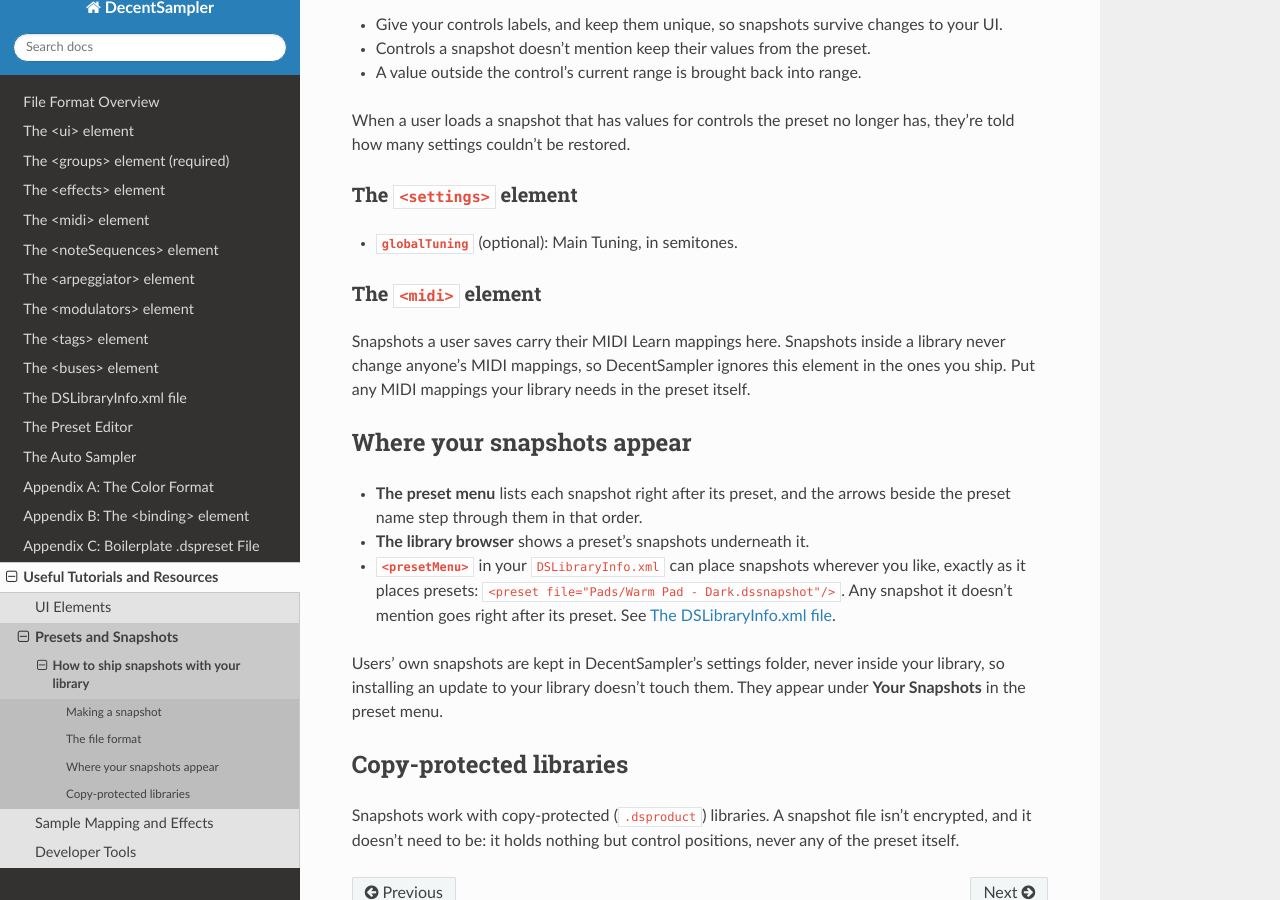
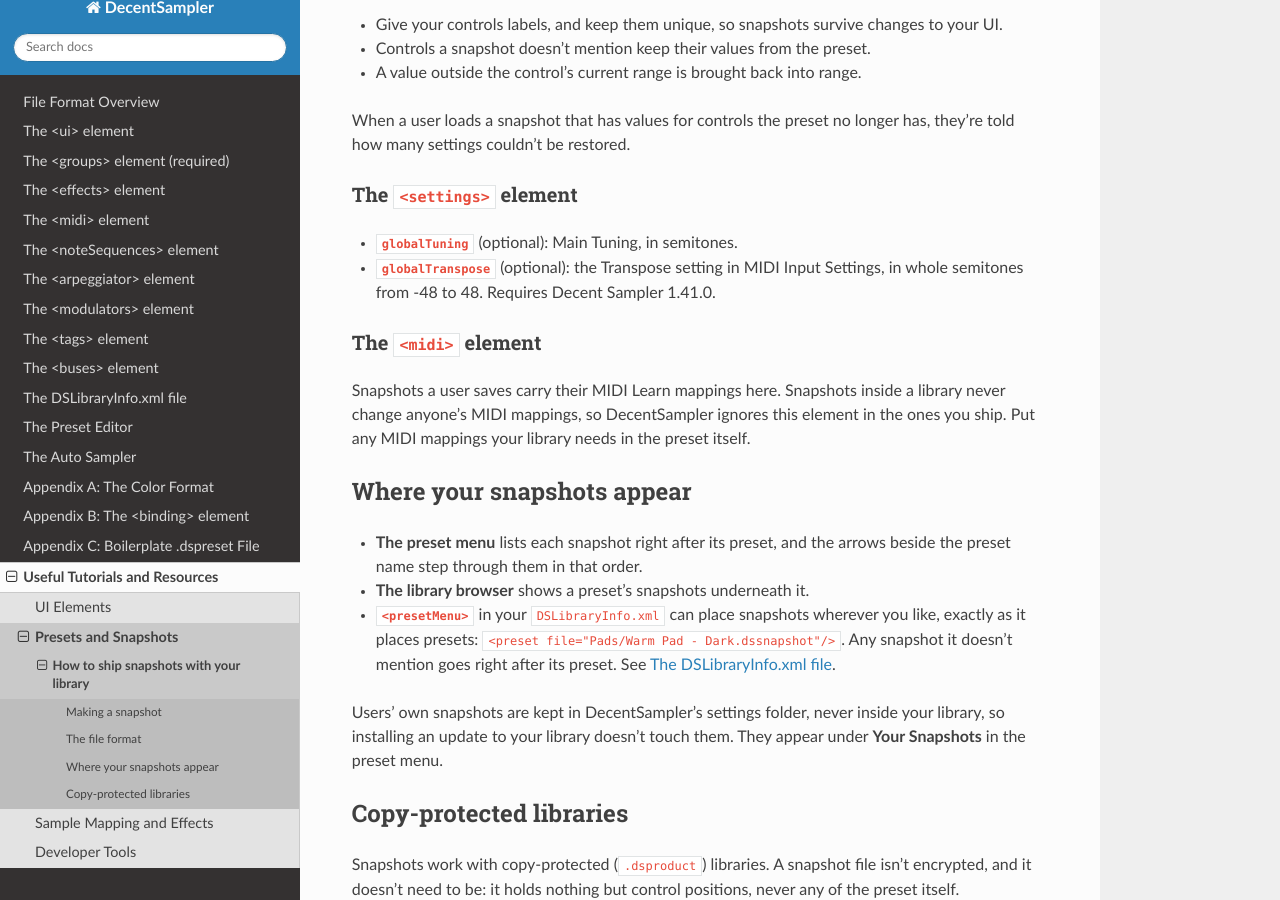
Before and after one commit to DecentSamples/DecentSampler-Developers-Guide, a Sphinx documentation site: the page built from docs/source/topic-snapshots.md, in a window 1280 px wide and 900 px high, scrolled down 1850 px. Built offline with Sphinx 7.4.7 and the Read the Docs theme 3.1.0, drawn with Linux system fonts in a browser that asks for light colours.

Commit message:
0000419: Transpose in MIDI Input Settings and snapshots

````diff
--- a/docs/source/topic-snapshots.md
+++ b/docs/source/topic-snapshots.md
@@ -24,7 +24,7 @@ You can also write the file by hand, or edit the one DecentSampler saved. It's p
     <control index="1" type="knob" label="Tone" value="0.2"/>
     <control index="2" type="menu" label="Character" value="3"/>
   </controls>
-  <settings globalTuning="0.0"/>
+  <settings globalTuning="0.0" globalTranspose="0"/>
 </DecentSamplerSnapshot>
 ```
 
@@ -65,6 +65,7 @@ When a user loads a snapshot that has values for controls the preset no longer h
 ### The `<settings>` element
 
 - **`globalTuning`** (optional): Main Tuning, in semitones.
+- **`globalTranspose`** (optional): the Transpose setting in MIDI Input Settings, in whole semitones from -48 to 48. Requires Decent Sampler 1.41.0.
 
 ### The `<midi>` element
 
````
Also changed, not shown: docs/source/the-groups-element.md (+1 -0 lines).
